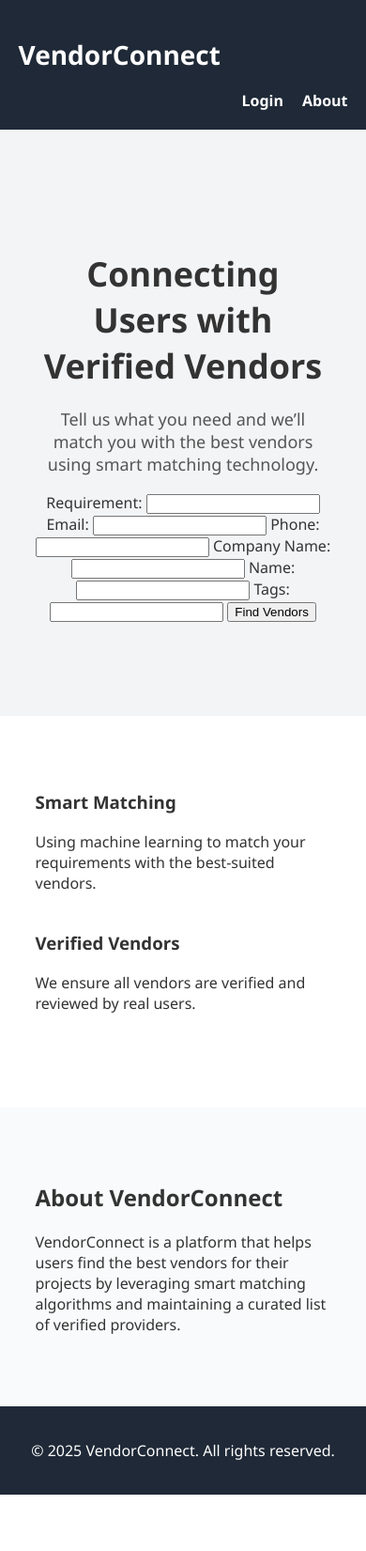
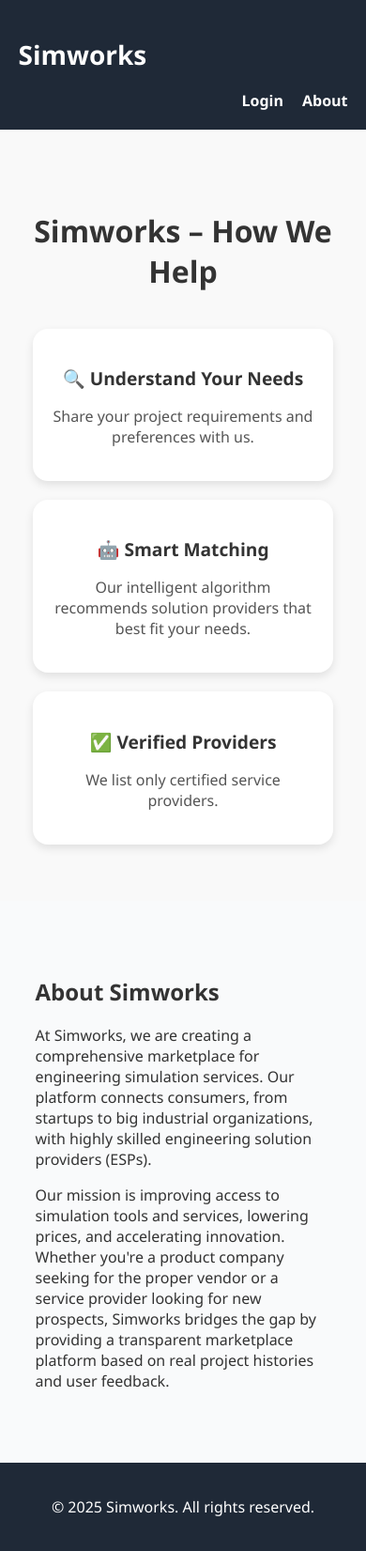
Before and after one commit to atom2k17/vendor_cx_proj, a Flask app: page / in a window 390 px wide. Shown: the whole page at 94% size. Before the commit the page ends 1591 px from the top, so only its background shows below. Run offline with Flask 3, Linux system fonts and the light colour scheme.

Commit message:
Add files via upload
front page changes, phone number user info

```diff
--- a/flask_user_vendor_system/app.py
+++ b/flask_user_vendor_system/app.py
@@ -103,6 +103,7 @@ class UserProfile(db.Model):
     # New fields
     project_software = db.Column(db.String(200))  # e.g., "SolidWorks, ANSYS, MATLAB"
     service_type = db.Column(db.String(100))  # e.g., "CAD", "CAE", "Embedded", "PLA"
+    phone = db.Column(db.String(20))
 
 class VendorProfile(db.Model):
     id = db.Column(db.Integer, primary_key=True)
@@ -208,9 +209,10 @@ def user_complete_profile():
     if request.method == 'POST':
         profile = UserProfile(
             user_id=session['user_id'],
-            profession=request.form['profession'],
-            skills=request.form['skills'],
-            experience_level=request.form['experience_level'],
+            profession=request.form['Company name'],
+            skills=request.form['Industry'],
+            #experience_level=request.form['experience_level'],
+            phone=request.form['phone'],
             project_software=request.form['project_software'],
             service_type=request.form['service_type']
         )
--- a/flask_user_vendor_system/static/style.css
+++ b/flask_user_vendor_system/static/style.css
@@ -80,6 +80,46 @@ body {
     padding: 60px 20px;
     background-color: #f9fafb;
   }
+  .how-we-help {
+    background-color: #f9f9f9;
+    padding: 60px 0;
+    text-align: center;
+  }
+
+  .how-we-help h2 {
+    font-size: 2rem;
+    margin-bottom: 40px;
+  }
+
+  .help-cards {
+    display: flex;
+    flex-wrap: wrap;
+    gap: 20px;
+    justify-content: center;
+  }
+
+  .card {
+    background: white;
+    padding: 20px;
+    border-radius: 16px;
+    box-shadow: 0 4px 10px rgba(0,0,0,0.1);
+    width: 280px;
+    transition: transform 0.3s ease;
+  }
+
+  .card:hover {
+    transform: translateY(-5px);
+  }
+
+  .card h3 {
+    font-size: 1.2rem;
+    margin-bottom: 10px;
+  }
+
+  .card p {
+    font-size: 1rem;
+    color: #555;
+  }
 
   footer {
     background-color: #1f2937;
--- a/flask_user_vendor_system/templates/index.html
+++ b/flask_user_vendor_system/templates/index.html
@@ -3,13 +3,13 @@
 <head>
   <meta charset="UTF-8" />
   <meta name="viewport" content="width=device-width, initial-scale=1.0" />
-  <title>VendorConnect - Find Your Perfect Match</title>
+  <title>Simworks</title>
   <link rel="stylesheet" href="{{ url_for('static', filename='style.css') }}" />
 </head>
 <body>
   <header>
     <div class="container">
-      <h1 class="logo">VendorConnect</h1>
+      <h1 class="logo">Simworks</h1>
       <nav>
         <ul>
           <li><a href="{{ url_for('login') }}">Login</a></li>
@@ -18,7 +18,7 @@
       </nav>
     </div>
   </header>
-
+  <!--
   <section class="hero">
     <div class="container">
       <h2>Connecting Users with Verified Vendors</h2>
@@ -47,30 +47,40 @@
 
     </div>
   </section>
-
-  <section class="features">
+  -->
+  <section class="how-we-help">
     <div class="container">
-      <div class="feature">
-        <h3>Smart Matching</h3>
-        <p>Using machine learning to match your requirements with the best-suited vendors.</p>
-      </div>
-      <div class="feature">
-        <h3>Verified Vendors</h3>
-        <p>We ensure all vendors are verified and reviewed by real users.</p>
+      <h2>Simworks – How We Help</h2>
+      <div class="help-cards">
+        <div class="card">
+          <h3>🔍 Understand Your Needs</h3>
+          <p>Share your project requirements and preferences with us.</p>
+        </div>
+        <div class="card">
+          <h3>🤖 Smart Matching</h3>
+          <p>Our intelligent algorithm recommends solution providers that best fit your needs.</p>
+        </div>
+        <div class="card">
+          <h3>✅ Verified Providers</h3>
+          <p>We list only certified service providers.</p>
+        </div>
       </div>
     </div>
   </section>
 
+
   <section id="about" class="about">
     <div class="container">
-      <h2>About VendorConnect</h2>
-      <p>VendorConnect is a platform that helps users find the best vendors for their projects by leveraging smart matching algorithms and maintaining a curated list of verified providers.</p>
+      <h2>About Simworks</h2>
+      <p>At Simworks, we are creating a comprehensive marketplace for engineering simulation services. Our platform connects consumers, from startups to big industrial organizations, with highly skilled engineering solution providers (ESPs).</p>
+
+      <p>Our mission is improving access to simulation tools and services, lowering prices, and accelerating innovation. Whether you're a product company seeking for the proper vendor or a service provider looking for new prospects, Simworks bridges the gap by providing a transparent marketplace platform based on real project histories and user feedback.</p>
     </div>
   </section>
 
   <footer>
     <div class="container">
-      <p>© 2025 VendorConnect. All rights reserved.</p>
+      <p>© 2025 Simworks. All rights reserved.</p>
     </div>
   </footer>
 </body>
```
Also changed, not shown: flask_user_vendor_system/templates/user_profile.html (+7 -3 lines).
